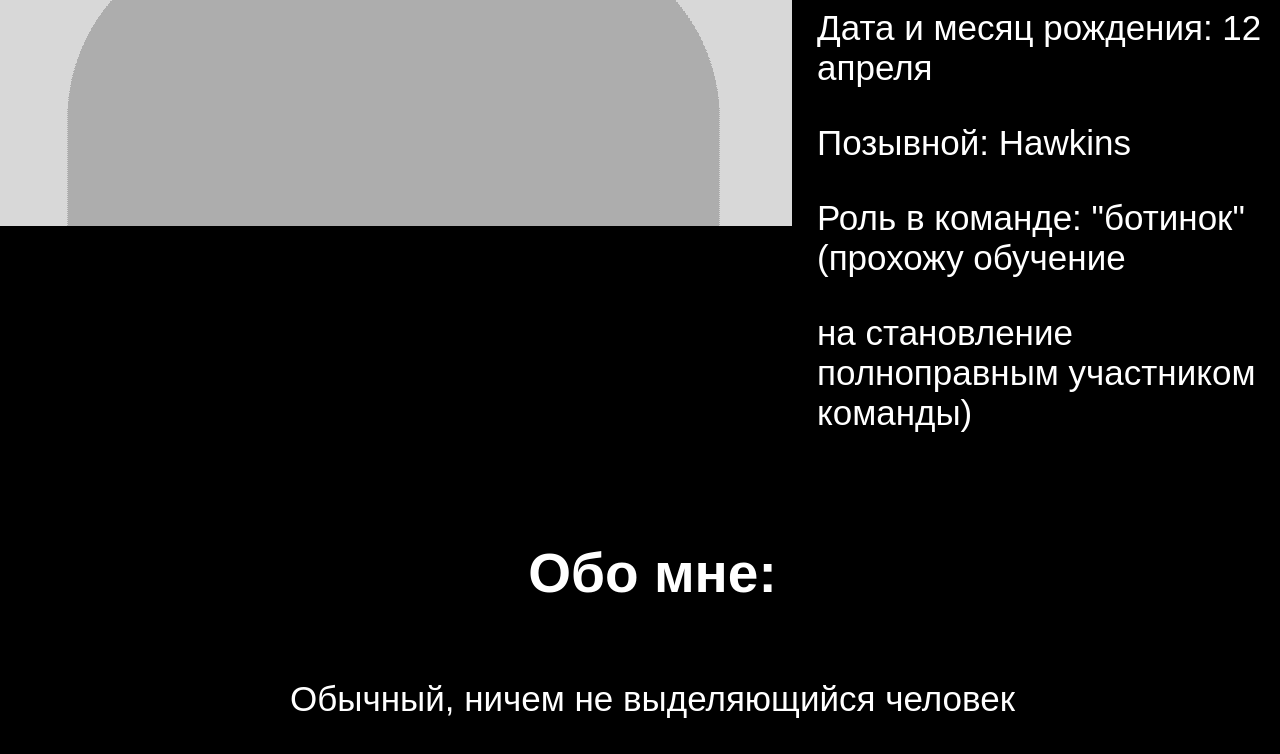
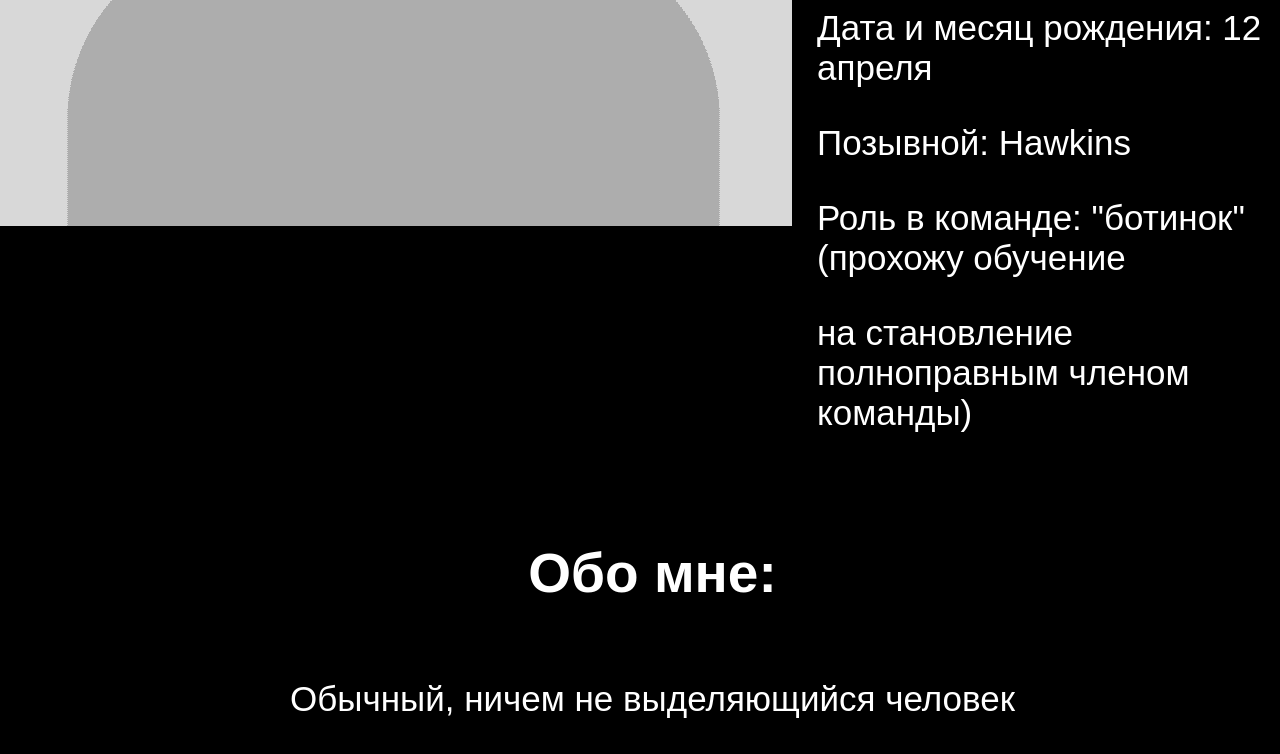
Before and after one commit to Saint-Naklz/Site, a plain HTML site: page about.html in a window 1280 px wide. Shown: the part 738-1492 px from the top of the page. Drawn offline with Linux system fonts and the light colour scheme.

Commit message:
Update about.html

```diff
--- a/about.html
+++ b/about.html
@@ -49,7 +49,7 @@
                             <p>Дата и месяц рождения: 12 апреля</p>
                             <p>Позывной: Hawkins</p>
                             <p>Роль в команде: "ботинок"(прохожу обучение </p>
-                            <p>на cтановление полноправным участником команды)</p>
+                            <p>на cтановление полноправным членом команды)</p>
                         </div>
 
                     </div>
```
